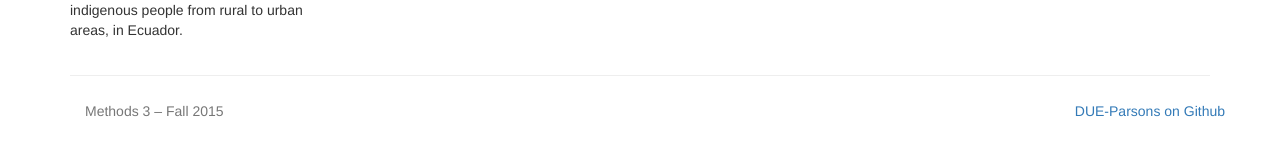
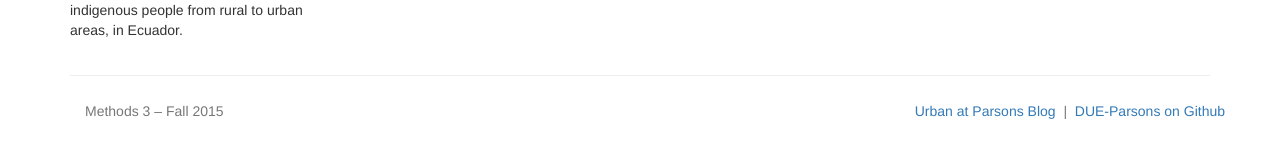
Before and after one commit to pratt-savi-800/spring2016, a Jekyll site: the page built from index.html, in a window 1280 px wide and 900 px high, scrolled down 1318 px. Shown: the part 744-897 px from the top of the window. Built offline with Jekyll 4.4.1, drawn with Linux system fonts in a browser that asks for light colours.

Commit message:
At footer link to blog, responsiveness

```diff
--- a/_includes/footer.html
+++ b/_includes/footer.html
@@ -1,13 +1,22 @@
 <footer class="footer">
   <hr>
   <div class="container text-muted buffer-bottom buffer-top">
-    <span>{{ site.title }}</span>
-    <div class="" style="float:right;">
-      {% if site.github_username %}
-      <span>
-        {% include icon-github.html username=site.github_username %}
-      </span>
-      {% endif %}
+    <div class="row">
+      <div class="col-xs-6">
+        <p>{{ site.title }}</p>
+      </div>
+      <div class="col-xs-6">
+        <p class="text-right">
+          <a href="http://urban.parsons.edu/">Urban at Parsons Blog</a>
+        <span class="hidden-xs">&nbsp;|&nbsp;</span>
+        <br class="visible-xs">
+          {% if site.github_username %}
+          <span>
+            {% include icon-github.html username=site.github_username %}
+          </span>
+          {% endif %}
+        </div>
+        </p>
     </div>
   </div>
 </footer>
```
Also changed, not shown: _includes/footer-project.html (+16 -7 lines).
